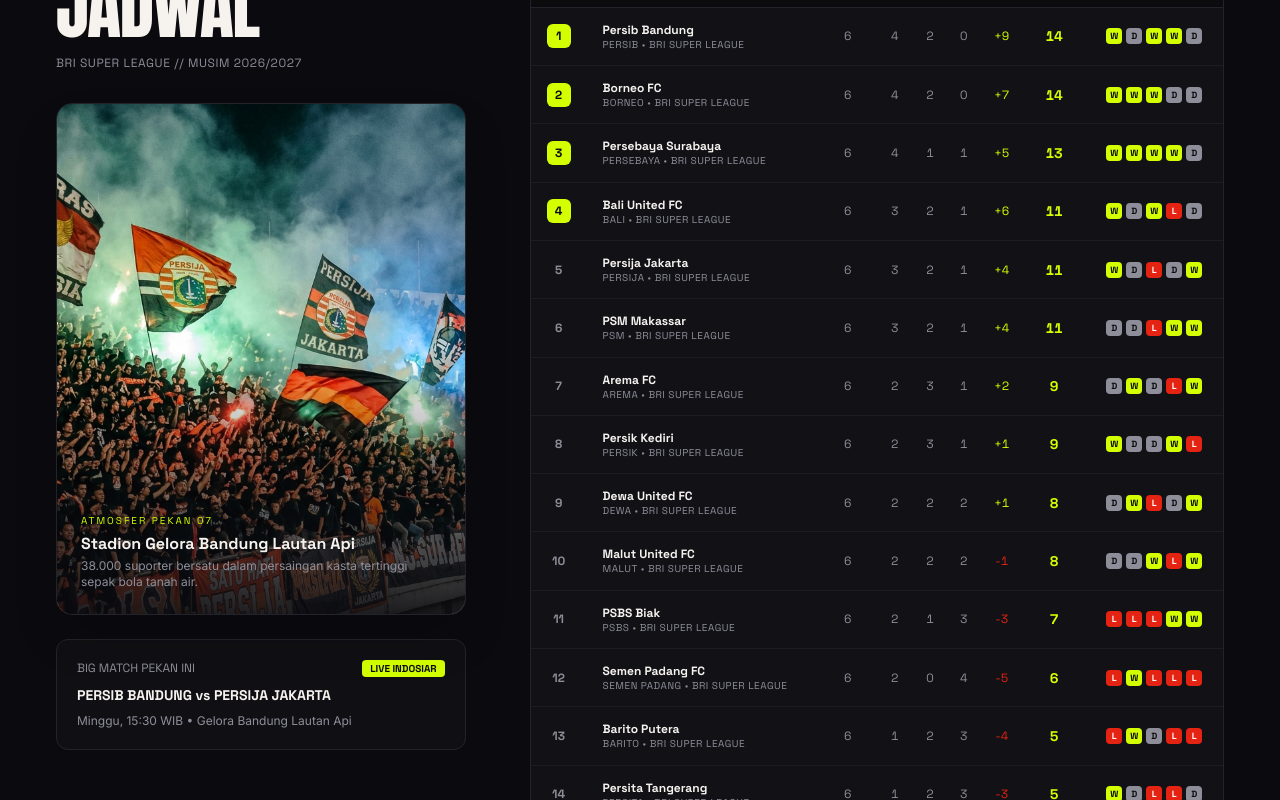
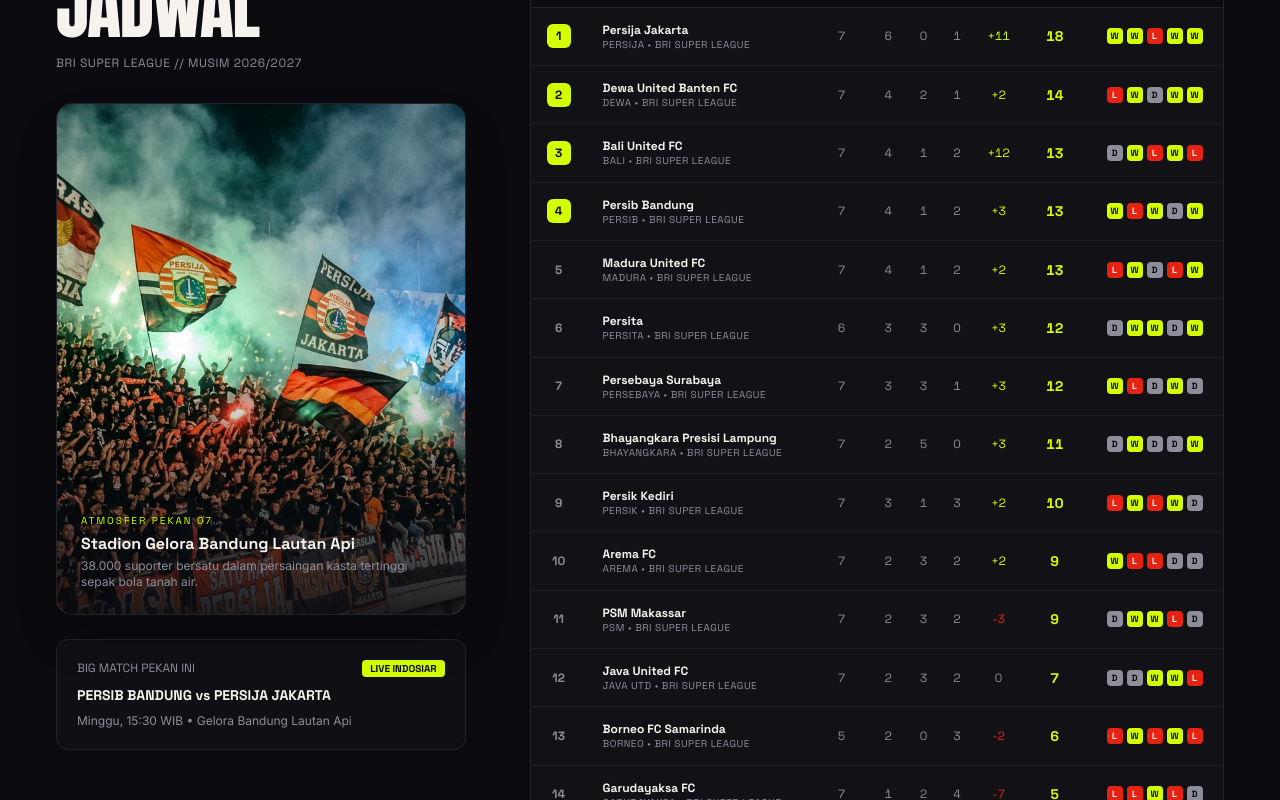
Before and after one commit to LuthfiMirza/liga1-onfield, a Next.js app: page / in a window 1280 px wide. Shown: the part 4420-5220 px from the top of the page. Built offline with nearby package versions, Linux system fonts and the light colour scheme.

Commit message:
feat(data): sync live standings and match fixtures from ileague.id

```diff
--- a/src/data/liga1Data.ts
+++ b/src/data/liga1Data.ts
@@ -380,141 +380,141 @@
   },
 ];
 
-// 2. Klasemen Sementara (Jelang Pekan 7)
+// 2. Klasemen Sementara Live Resmi (ileague.id - BRI Super League 2026/27)
 export const STANDINGS_DATA: StandingsRow[] = [
-  { rank: 1, clubId: "persib", clubName: "Persib Bandung", code: "PERSIB", played: 6, won: 4, drawn: 2, lost: 0, goalsFor: 14, goalsAgainst: 5, goalDifference: 9, points: 14, form: ['W', 'D', 'W', 'W', 'D'] },
-  { rank: 2, clubId: "borneo", clubName: "Borneo FC", code: "BORNEO", played: 6, won: 4, drawn: 2, lost: 0, goalsFor: 10, goalsAgainst: 3, goalDifference: 7, points: 14, form: ['W', 'W', 'W', 'D', 'D'] },
-  { rank: 3, clubId: "persebaya", clubName: "Persebaya Surabaya", code: "PERSEBAYA", played: 6, won: 4, drawn: 1, lost: 1, goalsFor: 9, goalsAgainst: 4, goalDifference: 5, points: 13, form: ['W', 'W', 'W', 'W', 'D'] },
-  { rank: 4, clubId: "bali-utd", clubName: "Bali United FC", code: "BALI", played: 6, won: 3, drawn: 2, lost: 1, goalsFor: 12, goalsAgainst: 6, goalDifference: 6, points: 11, form: ['W', 'D', 'W', 'L', 'D'] },
-  { rank: 5, clubId: "persija", clubName: "Persija Jakarta", code: "PERSIJA", played: 6, won: 3, drawn: 2, lost: 1, goalsFor: 10, goalsAgainst: 6, goalDifference: 4, points: 11, form: ['W', 'D', 'L', 'D', 'W'] },
-  { rank: 6, clubId: "psm", clubName: "PSM Makassar", code: "PSM", played: 6, won: 3, drawn: 2, lost: 1, goalsFor: 9, goalsAgainst: 5, goalDifference: 4, points: 11, form: ['D', 'D', 'L', 'W', 'W'] },
-  { rank: 7, clubId: "arema", clubName: "Arema FC", code: "AREMA", played: 6, won: 2, drawn: 3, lost: 1, goalsFor: 7, goalsAgainst: 5, goalDifference: 2, points: 9, form: ['D', 'W', 'D', 'L', 'W'] },
-  { rank: 8, clubId: "persik", clubName: "Persik Kediri", code: "PERSIK", played: 6, won: 2, drawn: 3, lost: 1, goalsFor: 8, goalsAgainst: 7, goalDifference: 1, points: 9, form: ['W', 'D', 'D', 'W', 'L'] },
-  { rank: 9, clubId: "dewa-utd", clubName: "Dewa United FC", code: "DEWA", played: 6, won: 2, drawn: 2, lost: 2, goalsFor: 11, goalsAgainst: 10, goalDifference: 1, points: 8, form: ['D', 'W', 'L', 'D', 'W'] },
-  { rank: 10, clubId: "malut-utd", clubName: "Malut United FC", code: "MALUT", played: 6, won: 2, drawn: 2, lost: 2, goalsFor: 7, goalsAgainst: 8, goalDifference: -1, points: 8, form: ['D', 'D', 'W', 'L', 'W'] },
-  { rank: 11, clubId: "psbs", clubName: "PSBS Biak", code: "PSBS", played: 6, won: 2, drawn: 1, lost: 3, goalsFor: 8, goalsAgainst: 11, goalDifference: -3, points: 7, form: ['L', 'L', 'L', 'W', 'W'] },
-  { rank: 12, clubId: "semen-padang", clubName: "Semen Padang FC", code: "SEMEN PADANG", played: 6, won: 2, drawn: 0, lost: 4, goalsFor: 5, goalsAgainst: 10, goalDifference: -5, points: 6, form: ['L', 'W', 'L', 'L', 'L'] },
-  { rank: 13, clubId: "barito", clubName: "Barito Putera", code: "BARITO", played: 6, won: 1, drawn: 2, lost: 3, goalsFor: 6, goalsAgainst: 10, goalDifference: -4, points: 5, form: ['L', 'W', 'D', 'L', 'L'] },
-  { rank: 14, clubId: "persita", clubName: "Persita Tangerang", code: "PERSITA", played: 6, won: 1, drawn: 2, lost: 3, goalsFor: 3, goalsAgainst: 6, goalDifference: -3, points: 5, form: ['W', 'D', 'L', 'L', 'D'] },
-  { rank: 15, clubId: "pss", clubName: "PSS Sleman", code: "PSS", played: 6, won: 1, drawn: 2, lost: 3, goalsFor: 5, goalsAgainst: 8, goalDifference: -3, points: 5, form: ['L', 'L', 'L', 'D', 'W'] },
-  { rank: 16, clubId: "madura-utd", clubName: "Madura United", code: "MADURA", played: 6, won: 0, drawn: 3, lost: 3, goalsFor: 4, goalsAgainst: 10, goalDifference: -6, points: 3, form: ['L', 'D', 'L', 'L', 'D'] },
-  { rank: 17, clubId: "persis", clubName: "Persis Solo", code: "PERSIS", played: 6, won: 1, drawn: 0, lost: 5, goalsFor: 5, goalsAgainst: 12, goalDifference: -7, points: 3, form: ['L', 'L', 'L', 'W', 'L'] },
-  { rank: 18, clubId: "psis", clubName: "PSIS Semarang", code: "PSIS", played: 6, won: 0, drawn: 2, lost: 4, goalsFor: 3, goalsAgainst: 10, goalDifference: -7, points: 2, form: ['L', 'L', 'D', 'L', 'L'] },
+  { rank: 1, clubId: "persija", clubName: "Persija Jakarta", code: "PERSIJA", played: 7, won: 6, drawn: 0, lost: 1, goalsFor: 17, goalsAgainst: 6, goalDifference: 11, points: 18, form: ['W', 'W', 'L', 'W', 'W'] },
+  { rank: 2, clubId: "dewa-utd", clubName: "Dewa United Banten FC", code: "DEWA", played: 7, won: 4, drawn: 2, lost: 1, goalsFor: 12, goalsAgainst: 10, goalDifference: 2, points: 14, form: ['L', 'W', 'D', 'W', 'W'] },
+  { rank: 3, clubId: "bali-utd", clubName: "Bali United FC", code: "BALI", played: 7, won: 4, drawn: 1, lost: 2, goalsFor: 20, goalsAgainst: 8, goalDifference: 12, points: 13, form: ['D', 'W', 'L', 'W', 'L'] },
+  { rank: 4, clubId: "persib", clubName: "Persib Bandung", code: "PERSIB", played: 7, won: 4, drawn: 1, lost: 2, goalsFor: 11, goalsAgainst: 8, goalDifference: 3, points: 13, form: ['W', 'L', 'W', 'D', 'W'] },
+  { rank: 5, clubId: "madura-utd", clubName: "Madura United FC", code: "MADURA", played: 7, won: 4, drawn: 1, lost: 2, goalsFor: 12, goalsAgainst: 10, goalDifference: 2, points: 13, form: ['L', 'W', 'D', 'L', 'W'] },
+  { rank: 6, clubId: "persita", clubName: "Persita", code: "PERSITA", played: 6, won: 3, drawn: 3, lost: 0, goalsFor: 12, goalsAgainst: 9, goalDifference: 3, points: 12, form: ['D', 'W', 'W', 'D', 'W'] },
+  { rank: 7, clubId: "persebaya", clubName: "Persebaya Surabaya", code: "PERSEBAYA", played: 7, won: 3, drawn: 3, lost: 1, goalsFor: 9, goalsAgainst: 6, goalDifference: 3, points: 12, form: ['W', 'L', 'D', 'W', 'D'] },
+  { rank: 8, clubId: "bhayangkara", clubName: "Bhayangkara Presisi Lampung", code: "BHAYANGKARA", played: 7, won: 2, drawn: 5, lost: 0, goalsFor: 11, goalsAgainst: 8, goalDifference: 3, points: 11, form: ['D', 'W', 'D', 'D', 'W'] },
+  { rank: 9, clubId: "persik", clubName: "Persik Kediri", code: "PERSIK", played: 7, won: 3, drawn: 1, lost: 3, goalsFor: 8, goalsAgainst: 6, goalDifference: 2, points: 10, form: ['L', 'W', 'L', 'W', 'D'] },
+  { rank: 10, clubId: "arema", clubName: "Arema FC", code: "AREMA", played: 7, won: 2, drawn: 3, lost: 2, goalsFor: 16, goalsAgainst: 14, goalDifference: 2, points: 9, form: ['W', 'L', 'L', 'D', 'D'] },
+  { rank: 11, clubId: "psm", clubName: "PSM Makassar", code: "PSM", played: 7, won: 2, drawn: 3, lost: 2, goalsFor: 9, goalsAgainst: 12, goalDifference: -3, points: 9, form: ['D', 'W', 'W', 'L', 'D'] },
+  { rank: 12, clubId: "java-utd", clubName: "Java United FC", code: "JAVA UTD", played: 7, won: 2, drawn: 3, lost: 2, goalsFor: 10, goalsAgainst: 10, goalDifference: 0, points: 7, form: ['D', 'D', 'W', 'W', 'L'] },
+  { rank: 13, clubId: "borneo", clubName: "Borneo FC Samarinda", code: "BORNEO", played: 5, won: 2, drawn: 0, lost: 3, goalsFor: 4, goalsAgainst: 6, goalDifference: -2, points: 6, form: ['L', 'W', 'L', 'W', 'L'] },
+  { rank: 14, clubId: "garudayaksa", clubName: "Garudayaksa FC", code: "GARUDAYAKSA", played: 7, won: 1, drawn: 2, lost: 4, goalsFor: 7, goalsAgainst: 14, goalDifference: -7, points: 5, form: ['L', 'L', 'W', 'L', 'D'] },
+  { rank: 15, clubId: "pss", clubName: "PSS Sleman", code: "PSS", played: 6, won: 1, drawn: 1, lost: 4, goalsFor: 9, goalsAgainst: 11, goalDifference: -2, points: 4, form: ['L', 'D', 'W', 'L', 'L'] },
+  { rank: 16, clubId: "isenmulang", clubName: "Isenmulang Kalteng FC", code: "ISENMULANG", played: 7, won: 1, drawn: 2, lost: 4, goalsFor: 3, goalsAgainst: 12, goalDifference: -9, points: 3, form: ['D', 'D', 'W', 'L', 'L'] },
+  { rank: 17, clubId: "psim", clubName: "PSIM Yogyakarta", code: "PSIM", played: 7, won: 0, drawn: 2, lost: 5, goalsFor: 3, goalsAgainst: 11, goalDifference: -8, points: 2, form: ['D', 'L', 'L', 'L', 'L'] },
+  { rank: 18, clubId: "persijap", clubName: "Persijap Jepara", code: "PERSIJAP", played: 7, won: 0, drawn: 1, lost: 6, goalsFor: 3, goalsAgainst: 15, goalDifference: -12, points: 1, form: ['D', 'L', 'L', 'L', 'L'] },
 ];
 
-// 3. Jadwal Lengkap Pekan 7 (Dengan Jam WIB, TV Broadcaster, & Venue)
+// 3. Jadwal & Hasil Pekan 7 Live Resmi (ileague.id)
 export const FIXTURES_WEEK_7: MatchFixture[] = [
   {
     id: "f7-1",
     matchday: 7,
-    date: "2026-10-30",
-    dayName: "Jumat, 30 Okt 2026",
-    time: "15:30 WIB",
-    homeClub: { id: "semen-padang", name: "Semen Padang", code: "SEMEN PADANG", primaryColor: "#C8102E" },
-    awayClub: { id: "dewa-utd", name: "Dewa United", code: "DEWA", primaryColor: "#D4AF37" },
-    stadium: "Stadion Gelora Haji Agus Salim",
-    city: "Padang",
+    date: "2026-10-26",
+    dayName: "Senin, 26 Okt 2026",
+    time: "FT 2:1",
+    homeClub: { id: "persija", name: "Persija Jakarta", code: "PERSIJA", primaryColor: "#E42313" },
+    awayClub: { id: "persik", name: "Persik Kediri", code: "PERSIK", primaryColor: "#592D86" },
+    stadium: "Jakarta International Stadium",
+    city: "Jakarta",
     broadcast: "Indosiar & Vidio",
+    isBigMatch: true,
   },
   {
     id: "f7-2",
     matchday: 7,
-    date: "2026-10-30",
-    dayName: "Jumat, 30 Okt 2026",
-    time: "19:00 WIB",
-    homeClub: { id: "borneo", name: "Borneo FC", code: "BORNEO", primaryColor: "#E05A1F" },
-    awayClub: { id: "psbs", name: "PSBS Biak", code: "PSBS", primaryColor: "#005EA6" },
-    stadium: "Stadion Segiri",
-    city: "Samarinda",
+    date: "2026-10-26",
+    dayName: "Senin, 26 Okt 2026",
+    time: "FT 3:1",
+    homeClub: { id: "persebaya", name: "Persebaya Surabaya", code: "PERSEBAYA", primaryColor: "#007A33" },
+    awayClub: { id: "madura-utd", name: "Madura United FC", code: "MADURA", primaryColor: "#9E1B32" },
+    stadium: "Stadion Gelora Bung Tomo",
+    city: "Surabaya",
     broadcast: "Indosiar & Vidio",
     isBigMatch: true,
   },
   {
     id: "f7-3",
     matchday: 7,
-    date: "2026-10-31",
-    dayName: "Sabtu, 31 Okt 2026",
-    time: "15:30 WIB",
-    homeClub: { id: "malut-utd", name: "Malut United", code: "MALUT", primaryColor: "#A30D11" },
-    awayClub: { id: "barito", name: "Barito Putera", code: "BARITO", primaryColor: "#FED100" },
-    stadium: "Stadion Gelora Kie Raha",
-    city: "Ternate",
-    broadcast: "Vidio",
+    date: "2026-10-25",
+    dayName: "Minggu, 25 Okt 2026",
+    time: "FT 1:2",
+    homeClub: { id: "garudayaksa", name: "Garudayaksa FC", code: "GARUDAYAKSA", primaryColor: "#C8102E" },
+    awayClub: { id: "persib", name: "Persib Bandung", code: "PERSIB", primaryColor: "#004B93" },
+    stadium: "Stadion Pakansari",
+    city: "Bogor",
+    broadcast: "Indosiar & Vidio",
   },
   {
     id: "f7-4",
     matchday: 7,
-    date: "2026-10-31",
-    dayName: "Sabtu, 31 Okt 2026",
-    time: "19:00 WIB",
-    homeClub: { id: "persib", name: "Persib Bandung", code: "PERSIB", primaryColor: "#004B93" },
-    awayClub: { id: "persik", name: "Persik Kediri", code: "PERSIK", primaryColor: "#592D86" },
-    stadium: "Gelora Bandung Lautan Api",
-    city: "Bandung",
+    date: "2026-10-25",
+    dayName: "Minggu, 25 Okt 2026",
+    time: "FT 4:0",
+    homeClub: { id: "arema", name: "Arema FC", code: "AREMA", primaryColor: "#002B7F" },
+    awayClub: { id: "dewa-utd", name: "Dewa United Banten FC", code: "DEWA", primaryColor: "#D4AF37" },
+    stadium: "Stadion Kanjuruhan",
+    city: "Malang",
     broadcast: "Indosiar & Vidio",
-    isBigMatch: true,
   },
   {
     id: "f7-5",
     matchday: 7,
-    date: "2026-11-01",
-    dayName: "Minggu, 01 Nov 2026",
-    time: "15:30 WIB",
-    homeClub: { id: "arema", name: "Arema FC", code: "AREMA", primaryColor: "#002B7F" },
-    awayClub: { id: "persija", name: "Persija Jakarta", code: "PERSIJA", primaryColor: "#E42313" },
-    stadium: "Stadion Kanjuruhan",
-    city: "Malang",
+    date: "2026-10-25",
+    dayName: "Minggu, 25 Okt 2026",
+    time: "FT 1:1",
+    homeClub: { id: "persita", name: "Persita", code: "PERSITA", primaryColor: "#4B286D" },
+    awayClub: { id: "bali-utd", name: "Bali United FC", code: "BALI", primaryColor: "#BA0C2F" },
+    stadium: "Banten International Stadium",
+    city: "Serang",
     broadcast: "Indosiar & Vidio",
-    isBigMatch: true,
   },
   {
     id: "f7-6",
     matchday: 7,
-    date: "2026-11-01",
-    dayName: "Minggu, 01 Nov 2026",
-    time: "19:00 WIB",
-    homeClub: { id: "psm", name: "PSM Makassar", code: "PSM", primaryColor: "#860012" },
-    awayClub: { id: "madura-utd", name: "Madura United", code: "MADURA", primaryColor: "#9E1B32" },
-    stadium: "Gelora B.J. Habibie",
-    city: "Parepare",
-    broadcast: "Indosiar & Vidio",
+    date: "2026-10-24",
+    dayName: "Sabtu, 24 Okt 2026",
+    time: "FT 1:1",
+    homeClub: { id: "persijap", name: "Persijap Jepara", code: "PERSIJAP", primaryColor: "#D21034" },
+    awayClub: { id: "java-utd", name: "Java United FC", code: "JAVA UTD", primaryColor: "#005EA6" },
+    stadium: "Gelora Bumi Kartini",
+    city: "Jepara",
+    broadcast: "Vidio",
   },
   {
     id: "f7-7",
     matchday: 7,
-    date: "2026-11-02",
-    dayName: "Senin, 02 Nov 2026",
+    date: "2026-10-27",
+    dayName: "Selasa, 27 Okt 2026",
     time: "15:30 WIB",
-    homeClub: { id: "persita", name: "Persita Tangerang", code: "PERSITA", primaryColor: "#4B286D" },
-    awayClub: { id: "pss", name: "PSS Sleman", code: "PSS", primaryColor: "#005E2B" },
-    stadium: "Indomilk Arena",
-    city: "Tangerang",
-    broadcast: "Vidio",
+    homeClub: { id: "pss", name: "PSS Sleman", code: "PSS", primaryColor: "#005E2B" },
+    awayClub: { id: "borneo", name: "Borneo FC Samarinda", code: "BORNEO", primaryColor: "#E05A1F" },
+    stadium: "Stadion Maguwoharjo",
+    city: "Sleman",
+    broadcast: "Indosiar & Vidio",
   },
   {
     id: "f7-8",
-    matchday: 7,
-    date: "2026-11-02",
-    dayName: "Senin, 02 Nov 2026",
+    matchday: 8,
+    date: "2026-10-31",
+    dayName: "Sabtu, 31 Okt 2026",
     time: "19:00 WIB",
-    homeClub: { id: "persebaya", name: "Persebaya Surabaya", code: "PERSEBAYA", primaryColor: "#007A33" },
-    awayClub: { id: "persis", name: "Persis Solo", code: "PERSIS", primaryColor: "#D21034" },
-    stadium: "Gelora Bung Tomo",
-    city: "Surabaya",
+    homeClub: { id: "dewa-utd", name: "Dewa United Banten FC", code: "DEWA", primaryColor: "#D4AF37" },
+    awayClub: { id: "persija", name: "Persija Jakarta", code: "PERSIJA", primaryColor: "#E42313" },
+    stadium: "Indomilk Arena",
+    city: "Tangerang",
     broadcast: "Indosiar & Vidio",
     isBigMatch: true,
   },
   {
     id: "f7-9",
-    matchday: 7,
-    date: "2026-11-03",
-    dayName: "Selasa, 03 Nov 2026",
-    time: "19:00 WIB",
-    homeClub: { id: "bali-utd", name: "Bali United", code: "BALI", primaryColor: "#BA0C2F" },
-    awayClub: { id: "psis", name: "PSIS Semarang", code: "PSIS", primaryColor: "#0047AB" },
-    stadium: "Kapten I Wayan Dipta",
-    city: "Gianyar",
+    matchday: 8,
+    date: "2026-11-01",
+    dayName: "Minggu, 01 Nov 2026",
+    time: "15:30 WIB",
+    homeClub: { id: "persib", name: "Persib Bandung", code: "PERSIB", primaryColor: "#004B93" },
+    awayClub: { id: "isenmulang", name: "Isenmulang Kalteng FC", code: "ISENMULANG", primaryColor: "#E05A1F" },
+    stadium: "Gelora Bandung Lautan Api",
+    city: "Bandung",
     broadcast: "Indosiar & Vidio",
+    isBigMatch: true,
   },
 ];
 
```
